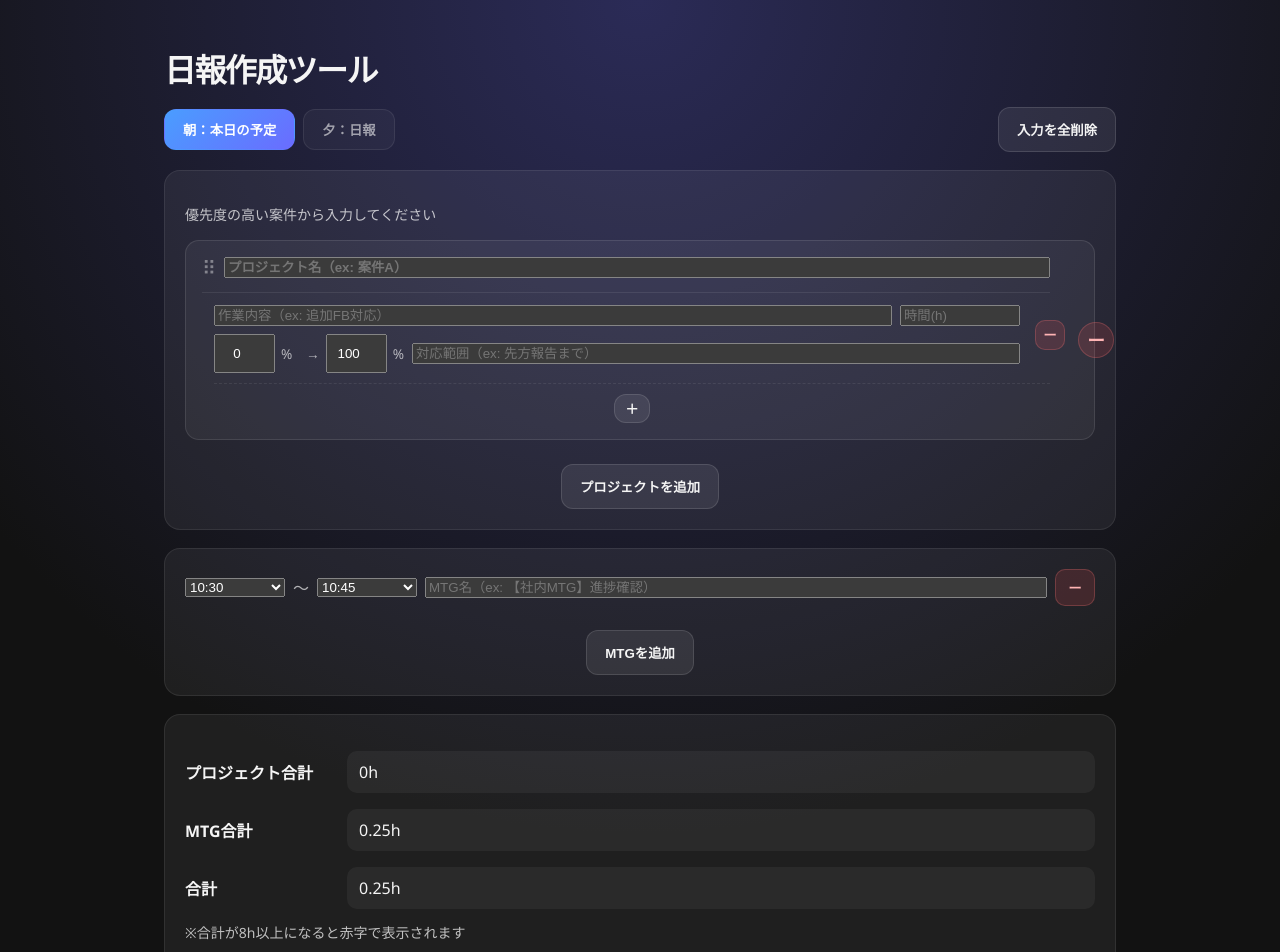
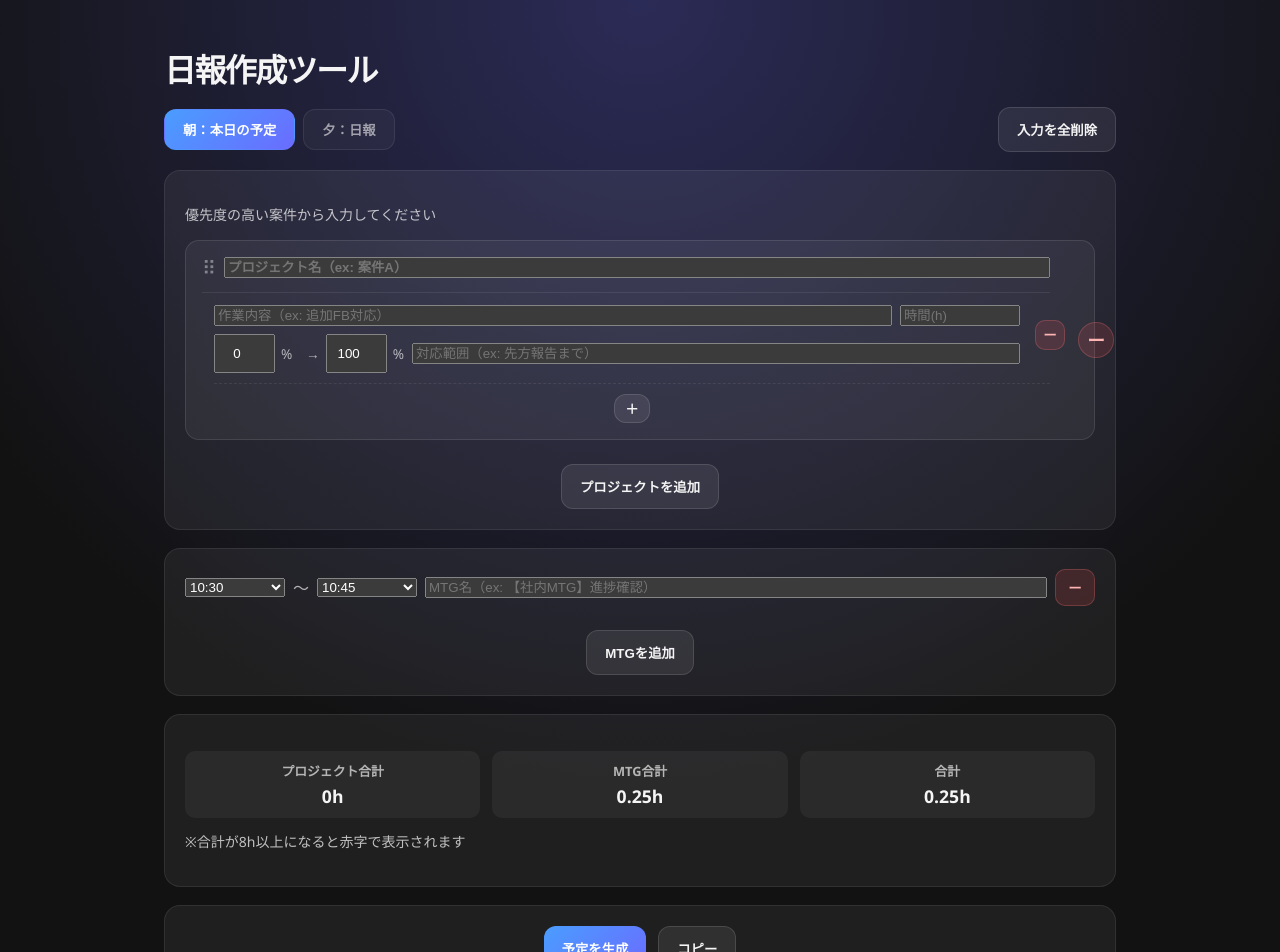
Before and after one commit to dorara-m/day-tool, a React (Vite) app: page / in a window 1280 px wide. Shown: the top 952 px of the page. Built offline with nearby package versions, Linux system fonts and the light colour scheme.

Commit message:
feat: totalのデザイン揃え

```diff
--- a/src/MorningTab.jsx
+++ b/src/MorningTab.jsx
@@ -95,19 +95,21 @@ export default function MorningTab() {
       <MeetingsPanel meetings={meetings} setMeetings={setMeetings} />
 
       <section className="panel">
-        <div className="field-row note-row tasks-total">
-          <label>プロジェクト合計</label>
-          <span>{formatHoursValue(totalHours)}h</span>
-        </div>
-        <div className="field-row note-row tasks-total">
-          <label>MTG合計</label>
-          <span>{formatHoursValue(meetingHours)}h</span>
-        </div>
-        <div
-          className={`field-row note-row tasks-total${isOverEightHours ? " tasks-total--warning" : ""}`}
-        >
-          <label>合計</label>
-          <span>{formatHoursValue(grandTotalHours)}h</span>
+        <div className="hours-compare">
+          <div className="hours-compare-item">
+            <span className="hours-compare-label">プロジェクト合計</span>
+            <span className="hours-compare-value">{formatHoursValue(totalHours)}h</span>
+          </div>
+          <div className="hours-compare-item">
+            <span className="hours-compare-label">MTG合計</span>
+            <span className="hours-compare-value">{formatHoursValue(meetingHours)}h</span>
+          </div>
+          <div className="hours-compare-item">
+            <span className="hours-compare-label">合計</span>
+            <span className={`hours-compare-value${isOverEightHours ? " hours-compare-value--warning" : ""}`}>
+              {formatHoursValue(grandTotalHours)}h
+            </span>
+          </div>
         </div>
         <p className="panel-hint">※合計が8h以上になると赤字で表示されます</p>
       </section>
--- a/src/style.scss
+++ b/src/style.scss
@@ -169,7 +169,8 @@ textarea {
   font-weight: 700;
 }
 
-.hours-compare-value--match {
+.hours-compare-value--match,
+.hours-compare-value--warning {
   color: #ff6b6b;
 }
 
```
